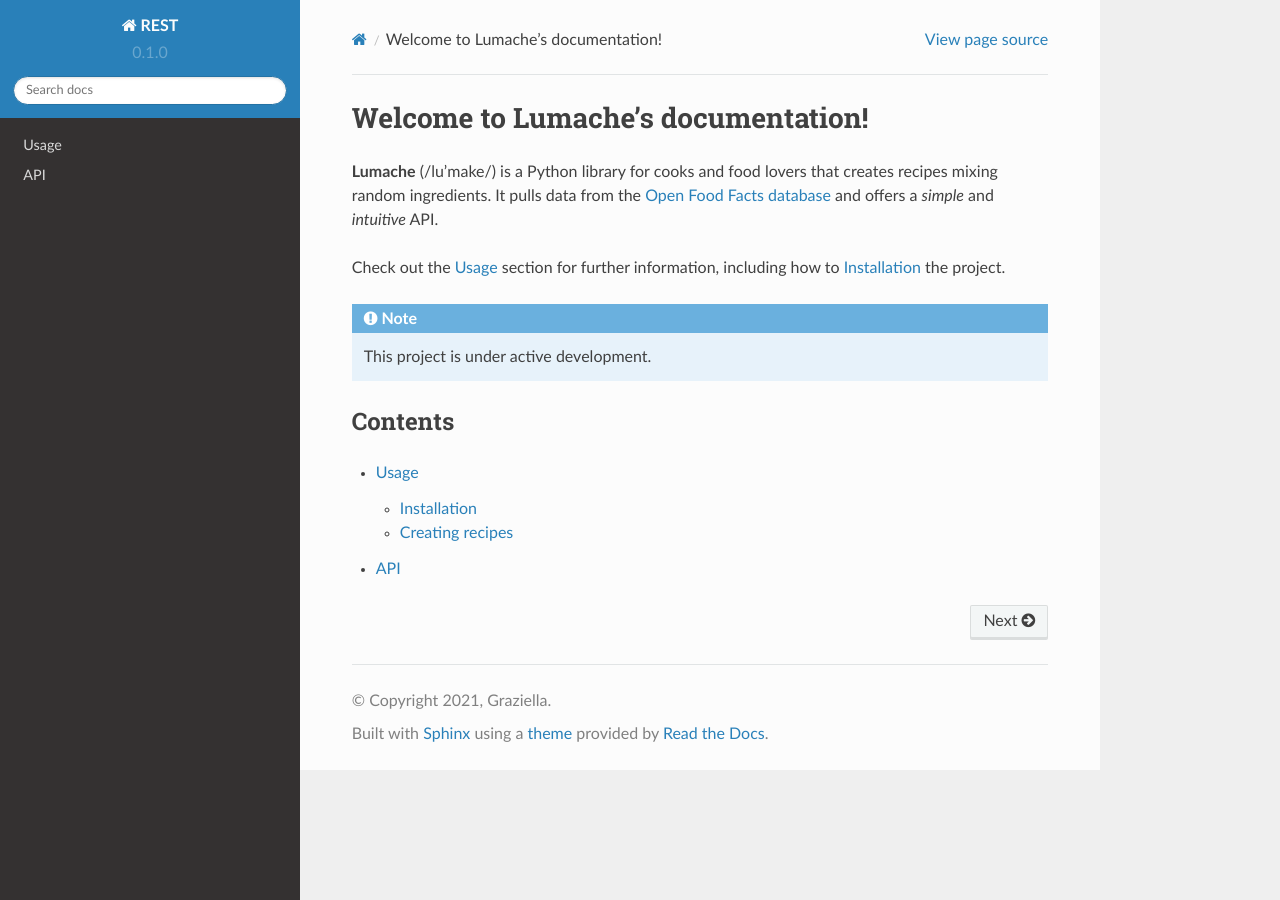
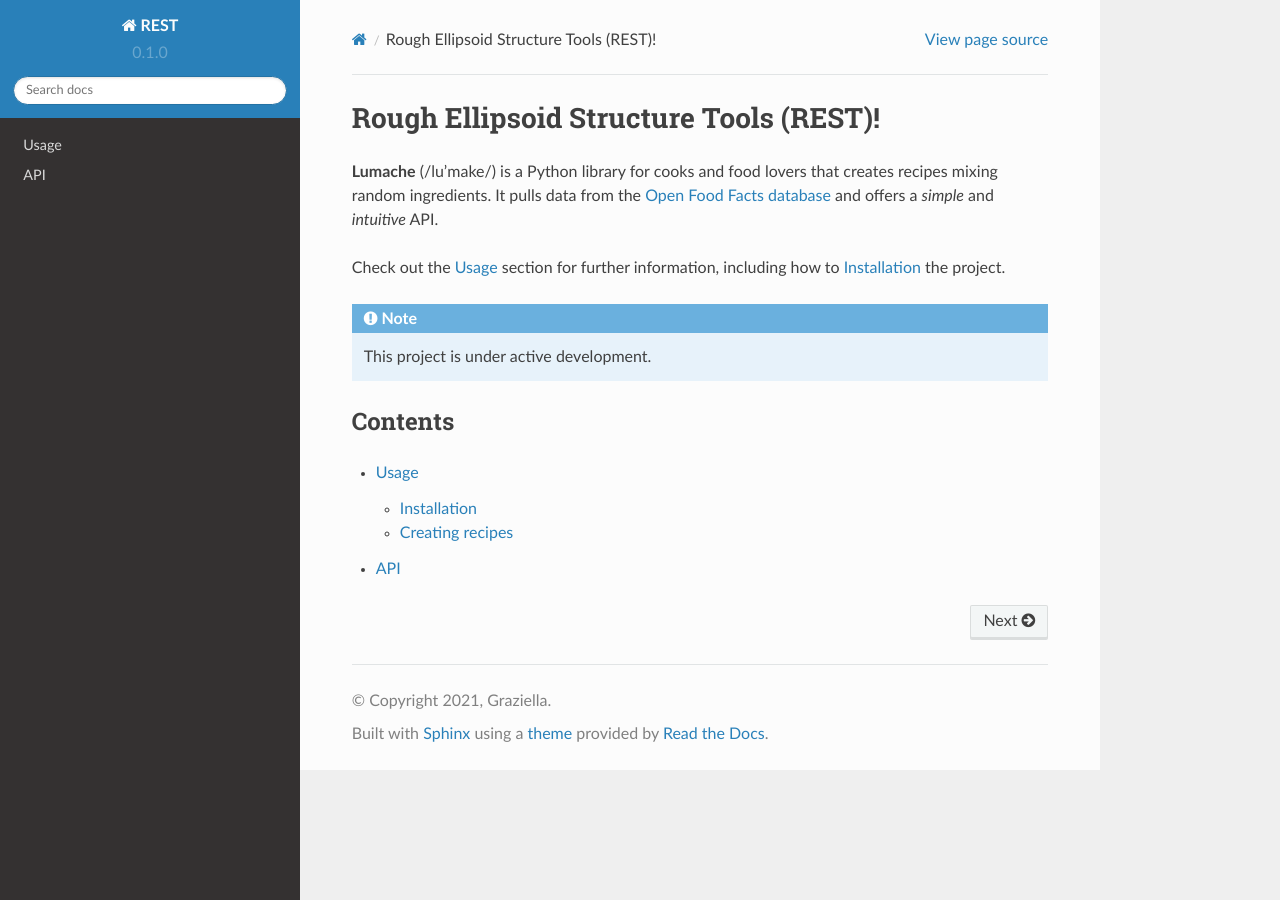
Before and after one commit to prithishh3/rtd-tutorial, a Sphinx documentation site: the page built from docs/source/index.rst, in a window 1280 px wide. Built offline with Sphinx 7.4.7 and the Read the Docs theme 2.0.0, drawn with Linux system fonts in a browser that asks for light colours.

Commit message:
Update index.rst

```diff
--- a/docs/source/index.rst
+++ b/docs/source/index.rst
@@ -1,4 +1,4 @@
-Welcome to Lumache's documentation!
+Rough Ellipsoid Structure Tools (REST)!
 ===================================
 
 **Lumache** (/lu'make/) is a Python library for cooks and food lovers
```
